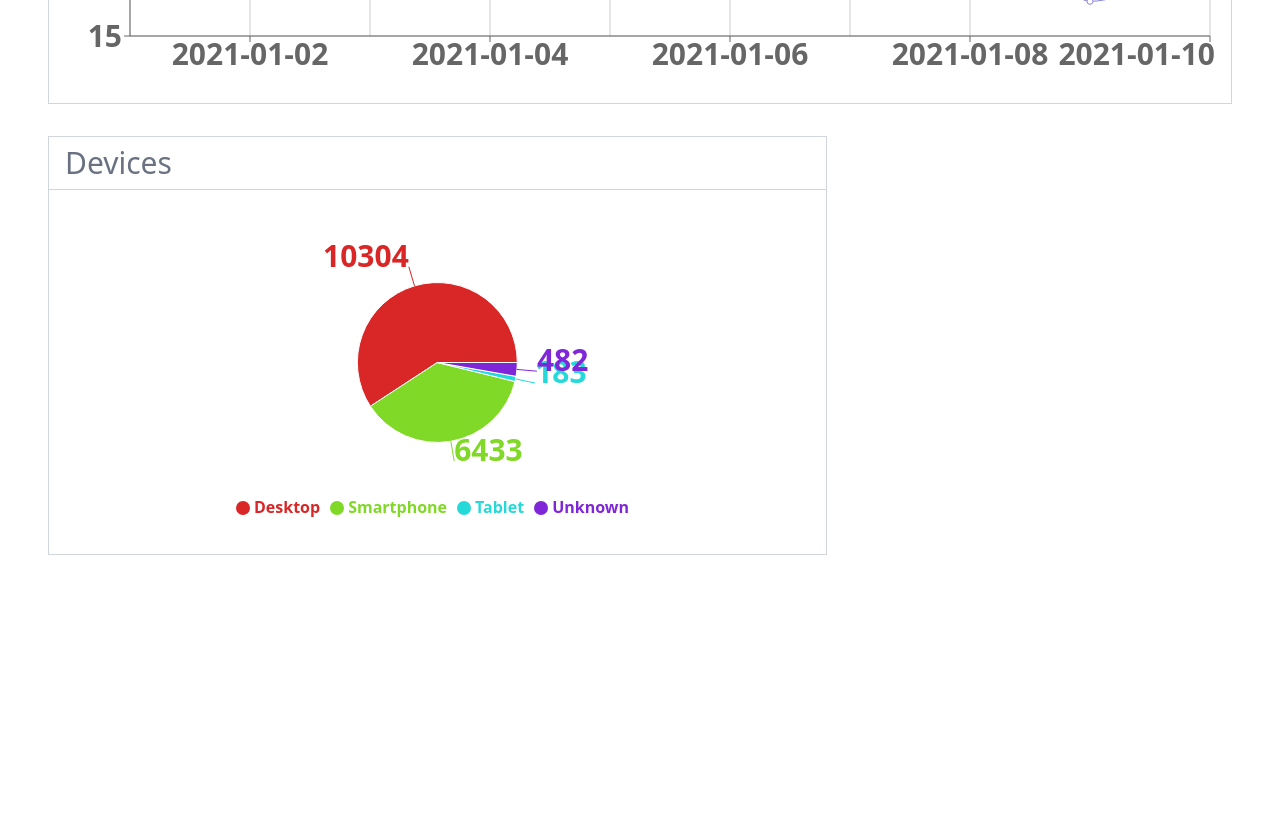
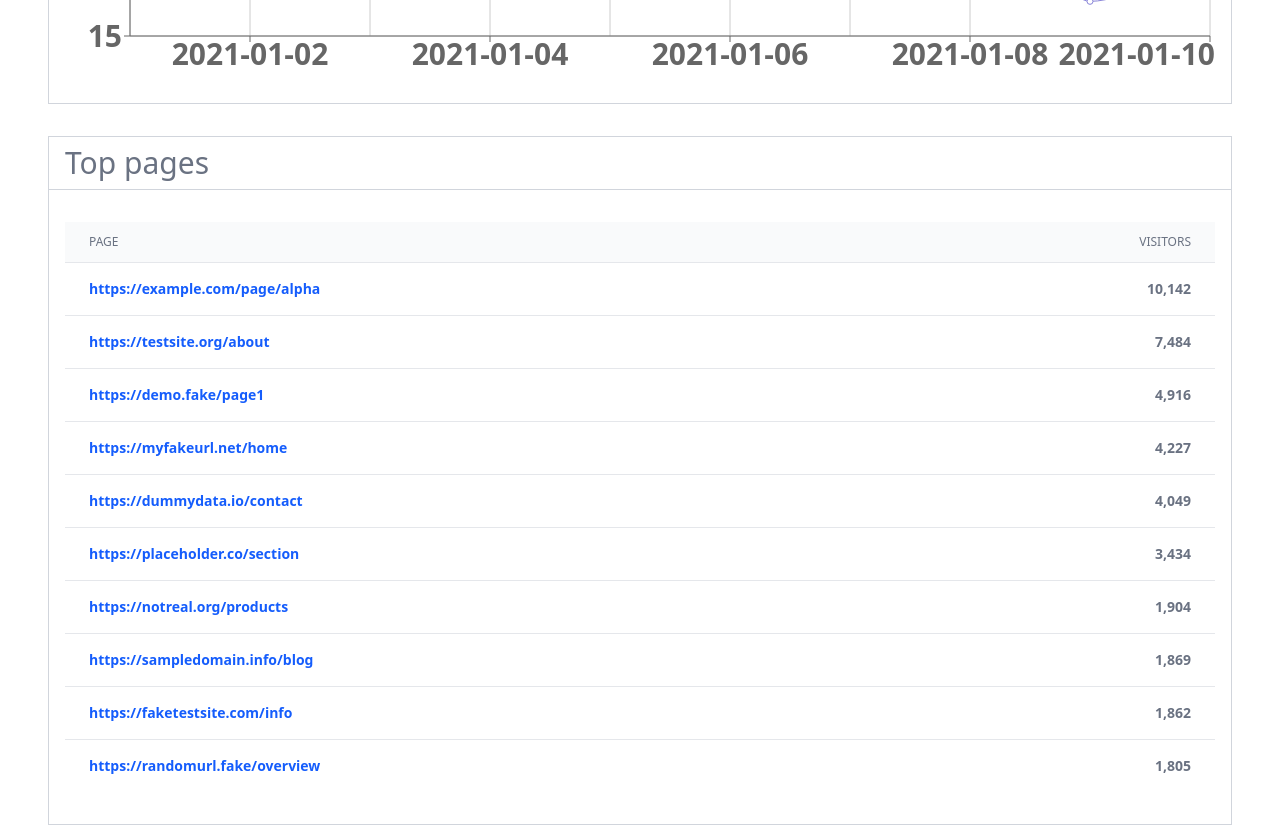
Before and after one commit to Exove/piwik-pro-dashboard-react, a React (Vite) app: page / in a window 1280 px wide. Shown: the part 1040-1866 px from the top of the page. Before the commit the page ends 1635 px from the top, so only its background shows below. Built offline with nearby package versions, Linux system fonts and the light colour scheme.

Commit message:
CARE-5707 add pie chart and list components

```diff
--- a/src/App.tsx
+++ b/src/App.tsx
@@ -1,6 +1,7 @@
 import TextBox from "./components/TextBox"
 import LineChartBox from "./components/LineChartBox"
 import PieChartBox from "./components/PieChartBox"
+import ListBox from "./components/ListBox"
 function App() {
 
   // Test data before we get the real data from the API
@@ -99,6 +100,54 @@ function App() {
     value: item.visitors,
   }));
 
+  const topPagesData = [
+    {
+      "event_url": "https://example.com/page/alpha",
+      "page_views": 10142
+    },
+    {
+      "event_url": "https://testsite.org/about",
+      "page_views": 7484
+    },
+    {
+      "event_url": "https://demo.fake/page1",
+      "page_views": 4916
+    },
+    {
+      "event_url": "https://myfakeurl.net/home",
+      "page_views": 4227
+    },
+    {
+      "event_url": "https://dummydata.io/contact",
+      "page_views": 4049
+    },
+    {
+      "event_url": "https://placeholder.co/section",
+      "page_views": 3434
+    },
+    {
+      "event_url": "https://notreal.org/products",
+      "page_views": 1904
+    },
+    {
+      "event_url": "https://sampledomain.info/blog",
+      "page_views": 1869
+    },
+    {
+      "event_url": "https://faketestsite.com/info",
+      "page_views": 1862
+    },
+    {
+      "event_url": "https://randomurl.fake/overview",
+      "page_views": 1805
+    }
+  ]
+
+  const mappedTopPagesData = topPagesData.map(item => ({
+    url: item.event_url,
+    value: item.page_views,
+  }));
+
   return (
     <>
       <div className="tw:text-3xl tw:text-center tw:max-w-7xl tw:mx-auto tw:my-10">
@@ -112,6 +161,9 @@ function App() {
           <div className="tw:col-span-full">
             <LineChartBox title="Visitors over time" data={mappedData} />
           </div>
+          <div className="tw:col-span-full">
+            <ListBox title="Top pages" data={mappedTopPagesData} />
+          </div>
           <div className="tw:col-span-2">
             <PieChartBox title="Devices" data={pieChartData} />
           </div>
--- a/src/components/LineChartBox.tsx
+++ b/src/components/LineChartBox.tsx
@@ -1,7 +1,7 @@
 import { LineChart, Line, XAxis, YAxis, Tooltip, CartesianGrid, ResponsiveContainer } from 'recharts';
 import ContentBox from './ContentBox';
 
-interface LineChartProps {
+interface LineChartBoxProps {
     title: string;
     data: {
         time: string;
@@ -12,7 +12,7 @@ interface LineChartProps {
 /**
  * Line chart component
  */
-export default function LineChartBox({ title, data }: LineChartProps) {
+export default function LineChartBox({ title, data }: LineChartBoxProps) {
   const content = (
     <div>
         <ResponsiveContainer width="100%" height={300}>
--- /dev/null
+++ b/src/components/ListBox.tsx
@@ -0,0 +1,46 @@
+import ContentBox from './ContentBox';
+
+interface ListBoxProps {
+    title: string;
+    data: {
+        url: string;
+        value: number;
+    }[];
+  }
+
+/**
+ * List component
+ */
+export default function ListBox({ title, data }: ListBoxProps) {
+  const content = (
+    <div>
+    <table className="tw:w-full tw:divide-y tw:divide-gray-200">
+      <thead className="tw:bg-gray-50">
+        <tr>
+          <th className="tw:px-6 tw:py-3 tw:text-left tw:text-xs tw:font-medium tw:text-gray-500 tw:uppercase">
+            Page
+          </th>
+          <th className="tw:px-6 tw:py-3 tw:text-right tw:text-xs tw:font-medium tw:text-gray-500 tw:uppercase">
+            Visitors
+          </th>
+        </tr>
+      </thead>
+      <tbody className="tw:bg-white tw:divide-y tw:divide-gray-200 tw:text-sm">
+        {data.map((item, index) => (
+          <tr key={index}>
+            <td className="tw:px-6 tw:py-4 tw:whitespace-nowrap">
+              <a href={item.url} target='_blank' className="tw:text-blue-600 tw:hover:underline">
+                {item.url}
+              </a>
+            </td>
+            <td className="tw:px-6 tw:py-4 tw:whitespace-nowrap tw:text-right tw:text-gray-500">
+              {item.value.toLocaleString()}
+            </td>
+          </tr>
+        ))}
+      </tbody>
+    </table>
+  </div>
+  )
+  return <ContentBox title={title} content={content} />
+};
--- a/src/components/PieChartBox.tsx
+++ b/src/components/PieChartBox.tsx
@@ -6,7 +6,7 @@ const getColor = (index: number, total: number) => {
   return `hsl(${hue}, 70%, 50%)`;
 };
 
-interface PieChartProps {
+interface PieChartBoxProps {
     title: string;
     data: {
         name: string;
@@ -15,9 +15,9 @@ interface PieChartProps {
   }
 
 /**
- * Line chart component
+ * Pie chart component
  */
-export default function PieChartBox({ title, data }: PieChartProps) {
+export default function PieChartBox({ title, data }: PieChartBoxProps) {
   const content = (
     <ResponsiveContainer width="100%" height={300}>
         <PieChart>
```
